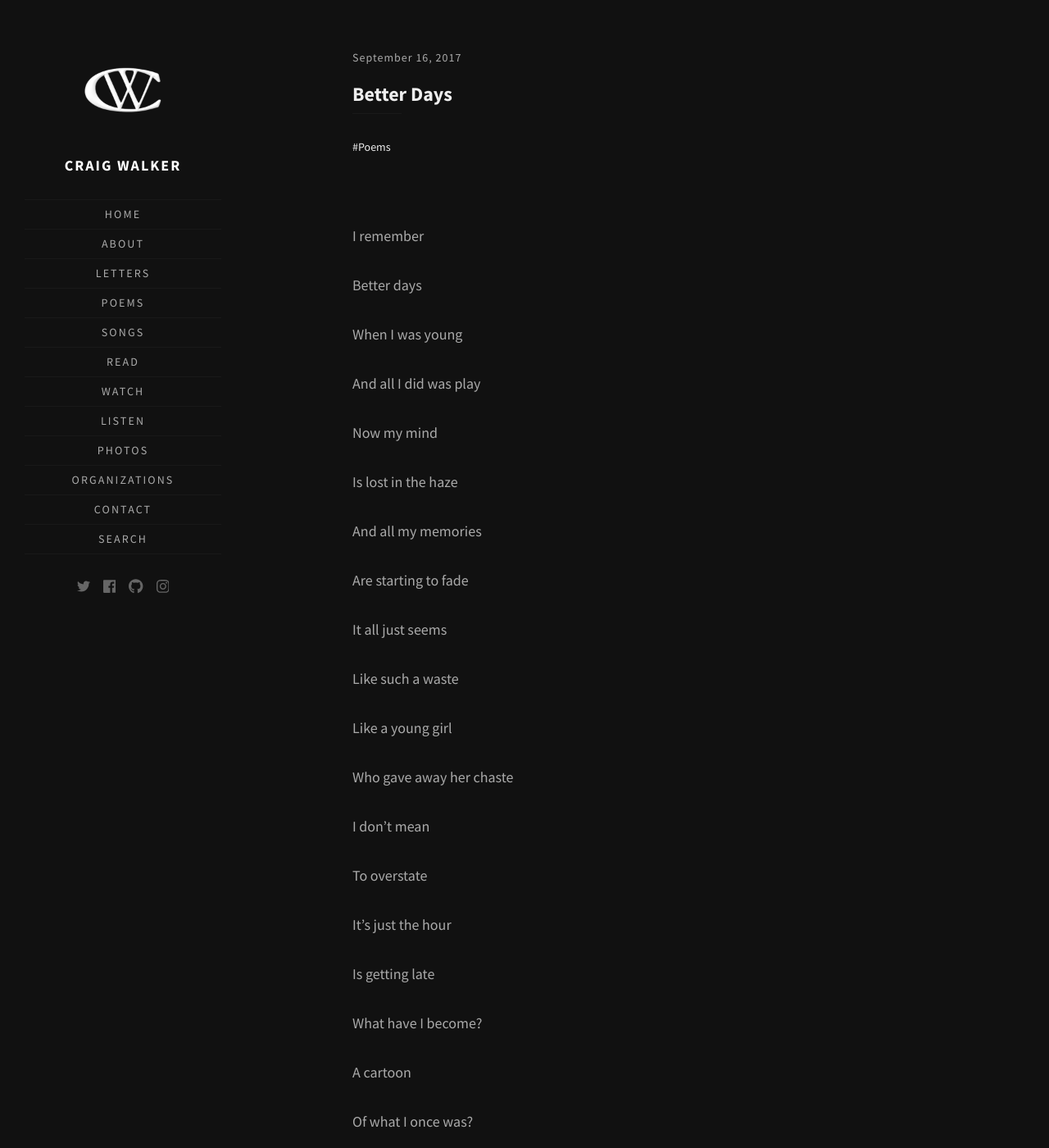
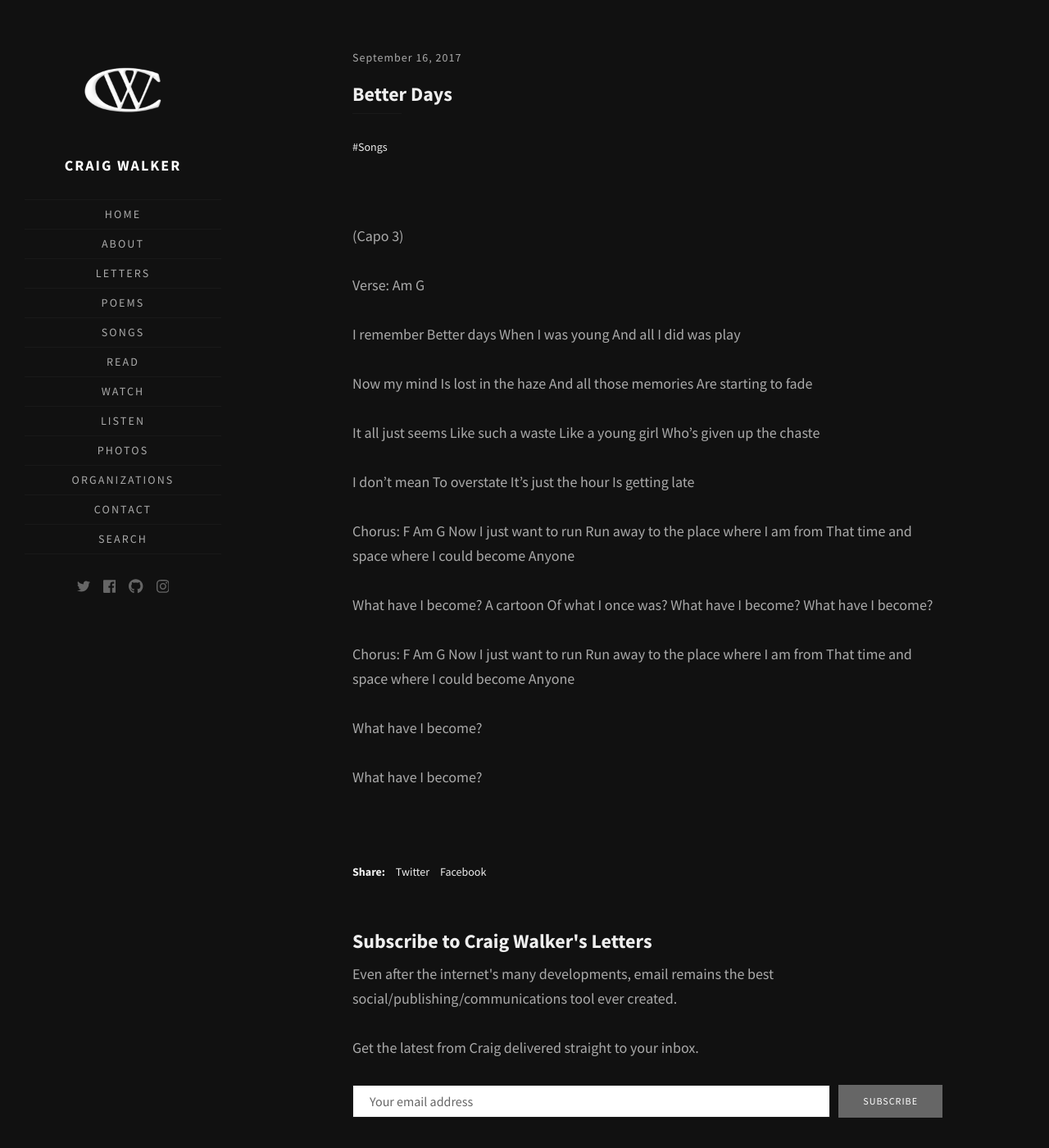
Before and after one commit to walkercraig/walkercraig, a Jekyll site: the page built from _posts/2017/2017-09-16-better-days.md, in a window 1280 px wide and 1400 px high. Shown: the whole window at 82% size. Built offline with Jekyll 4.4.1, drawn with Linux system fonts in a browser that asks for light colours; some web fonts are replaced.

Commit message:
Update 2017-09-16-better-days.md

```diff
--- a/_posts/2017/2017-09-16-better-days.md
+++ b/_posts/2017/2017-09-16-better-days.md
@@ -1,48 +1,52 @@
 ---
 layout: post
-tag: [ Poems ]
+tag: [ Songs ]
 title: Better Days
 ---
 
 <br/>
 
+(Capo 3)
+
+Verse:  Am   G
+
 I remember
-
 Better days
-
 When I was young
-
 And all I did was play
 
 Now my mind
-
 Is lost in the haze
-
-And all my memories
-
+And all those memories
 Are starting to fade
 
 It all just seems
+Like such a waste
+Like a young girl
+Who’s given up the chaste
 
-Like such a waste
-
-Like a young girl
-
-Who gave away her chaste
-
-I don't mean
-
+I don’t mean
 To overstate
-
-It's just the hour
-
+It’s just the hour
 Is getting late
 
+Chorus:  F  Am  G
+Now I just want to run
+Run away to the place where I am from
+That time and space where I could become
+Anyone
+
+What have I become?
+A cartoon
+Of what I once was?
+What have I become?
 What have I become?
 
-A cartoon
-
-Of what I once was?
+Chorus:  F  Am  G
+Now I just want to run
+Run away to the place where I am from
+That time and space where I could become
+Anyone
 
 What have I become?
 
```
